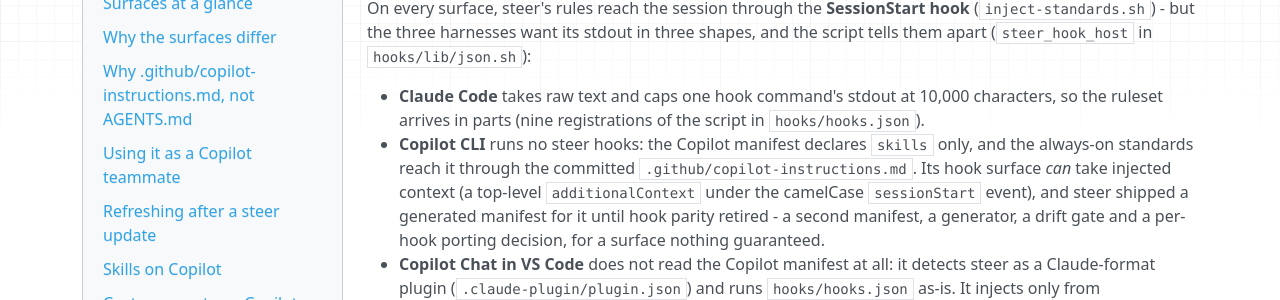
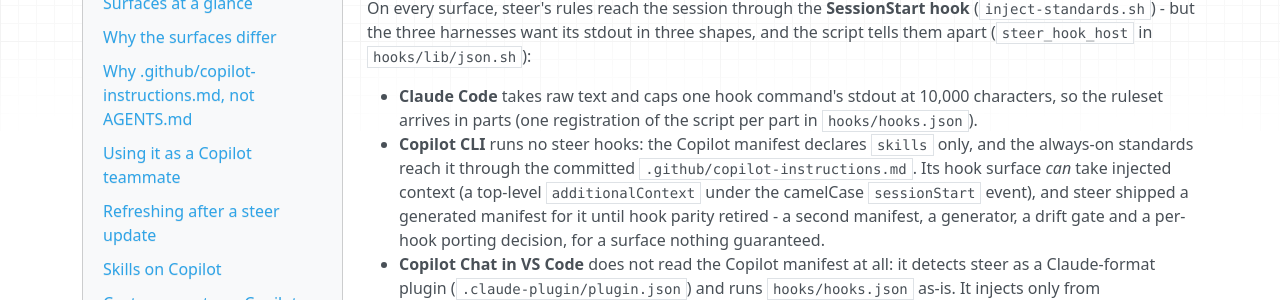
Before and after one commit to element22llc/e22-plugins, an MkDocs documentation site: the page built from docs/concepts/copilot-support.md, in a window 1280 px wide and 900 px high, scrolled down 1613 px. Shown: the part 175-475 px from the top of the window. Built offline with MkDocs 1.6.1, drawn with Linux system fonts in a browser that asks for light colours; nearby versions of some CDN libraries.

Commit message:
perf(hooks): size the SessionStart registration to the payload
Nine registrations outlived the rule diet: the injected ruleset needs five
parts on a typical product repo and six where every scope predicate holds, so
three commands spawned a shell, computed the same partition and exited silent
on every session start - and again on every compact. Six parts leave 10,176
characters spare at the worst case, and check_context_budget.py still measures
every part of every profile and fails on a dropped rule.

The Copilot-surface tests read the count from hooks.json rather than repeating
it, so a later resize cannot leave them asserting silence for parts no session
runs.

Refs #584

Co-Authored-By: Claude Opus 5 (1M context) <noreply@anthropic.com>

```diff
--- a/docs/concepts/copilot-support.md
+++ b/docs/concepts/copilot-support.md
@@ -55,8 +55,8 @@ three shapes, and the script tells them apart (`steer_hook_host` in
 `hooks/lib/json.sh`):
 
 - **Claude Code** takes raw text and caps one hook command's stdout at 10,000
-  characters, so the ruleset arrives in parts (nine registrations of the script
-  in `hooks/hooks.json`).
+  characters, so the ruleset arrives in parts (one registration of the script
+  per part in `hooks/hooks.json`).
 - **Copilot CLI** runs no steer hooks: the Copilot manifest declares `skills`
   only, and the always-on standards reach it through the committed
   `.github/copilot-instructions.md`. Its hook surface *can* take injected context
```
Also changed, not shown: 3 other files.
